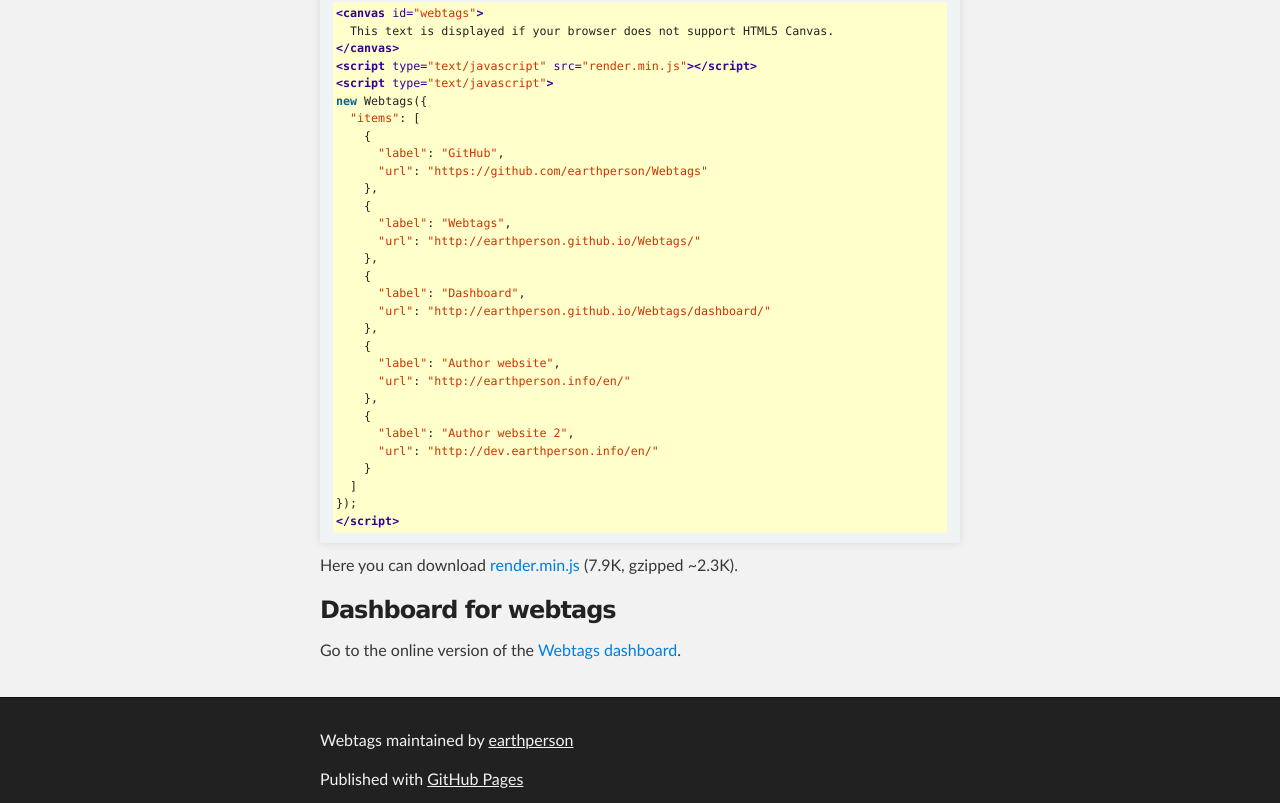
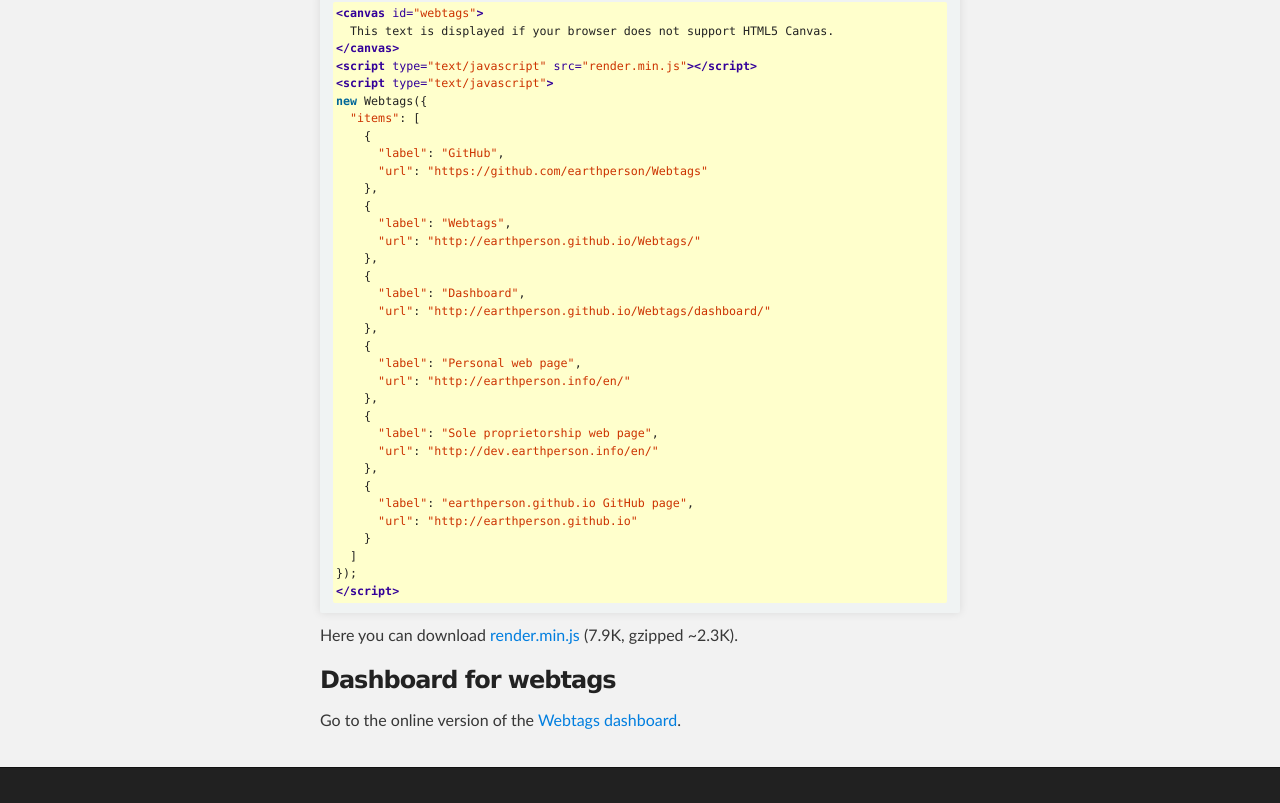
Before and after one commit to earthperson/Webtags, a plain HTML site: page index.html in a window 1280 px wide. Shown: the part 1181-1984 px from the top of the page. Drawn offline with Linux system fonts and the light colour scheme.

Commit message:
Fixed 3f7f7b91c081a352a30dc0c0a3389972ead14ba3 commit

```diff
--- a/index.html
+++ b/index.html
@@ -134,12 +134,16 @@
       <span class="s">&quot;url&quot;</span>: <span class="s">&quot;http://earthperson.github.io/Webtags/dashboard/&quot;</span>
     },
     {
-      <span class="s">&quot;label&quot;</span>: <span class="s">&quot;Author website&quot;</span>,
+      <span class="s">&quot;label&quot;</span>: <span class="s">&quot;Personal web page&quot;</span>,
       <span class="s">&quot;url&quot;</span>: <span class="s">&quot;http://earthperson.info/en/&quot;</span>
     },
     {
-      <span class="s">&quot;label&quot;</span>: <span class="s">&quot;Author website 2&quot;</span>,
+      <span class="s">&quot;label&quot;</span>: <span class="s">&quot;Sole proprietorship web page&quot;</span>,
       <span class="s">&quot;url&quot;</span>: <span class="s">&quot;http://dev.earthperson.info/en/&quot;</span>
+    },
+    {
+      <span class="s">&quot;label&quot;</span>: <span class="s">&quot;earthperson.github.io GitHub page&quot;</span>,
+      <span class="s">&quot;url&quot;</span>: <span class="s">&quot;http://earthperson.github.io&quot;</span>
     }
   ]
 });
```
